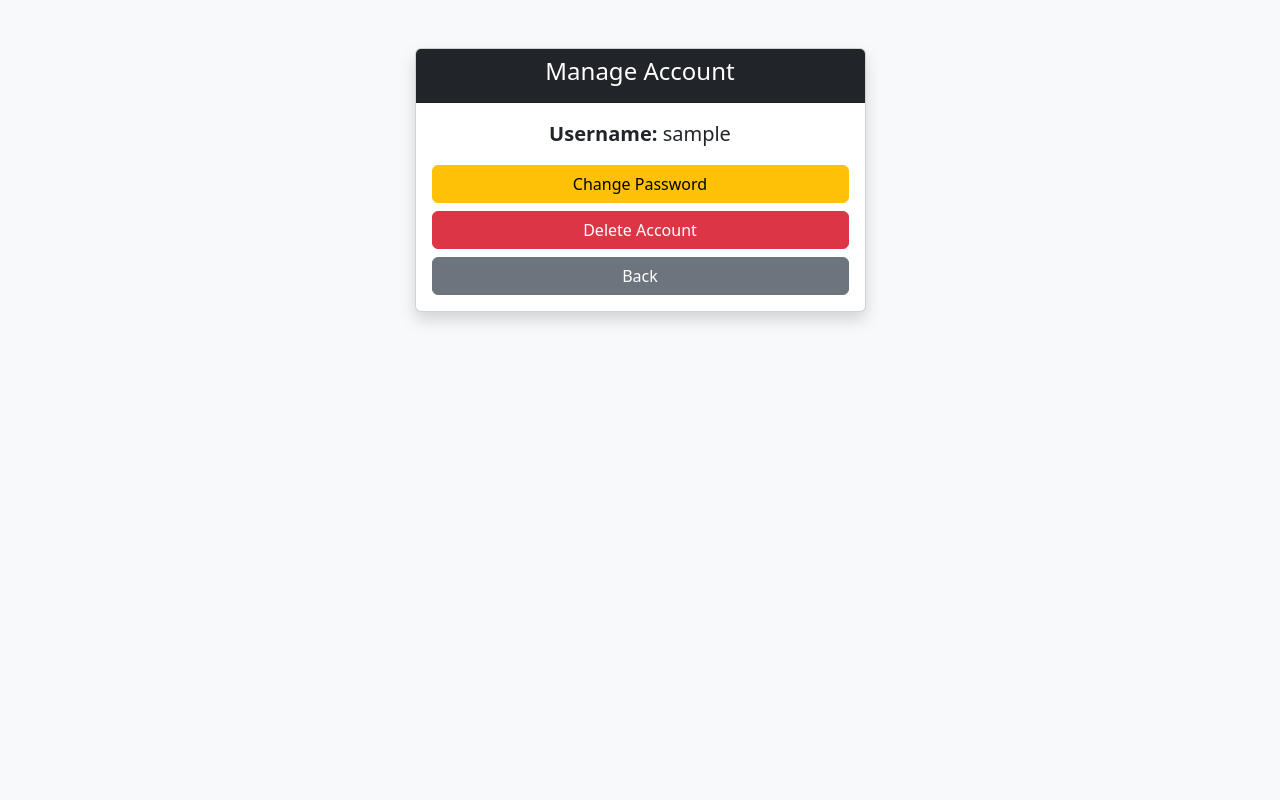
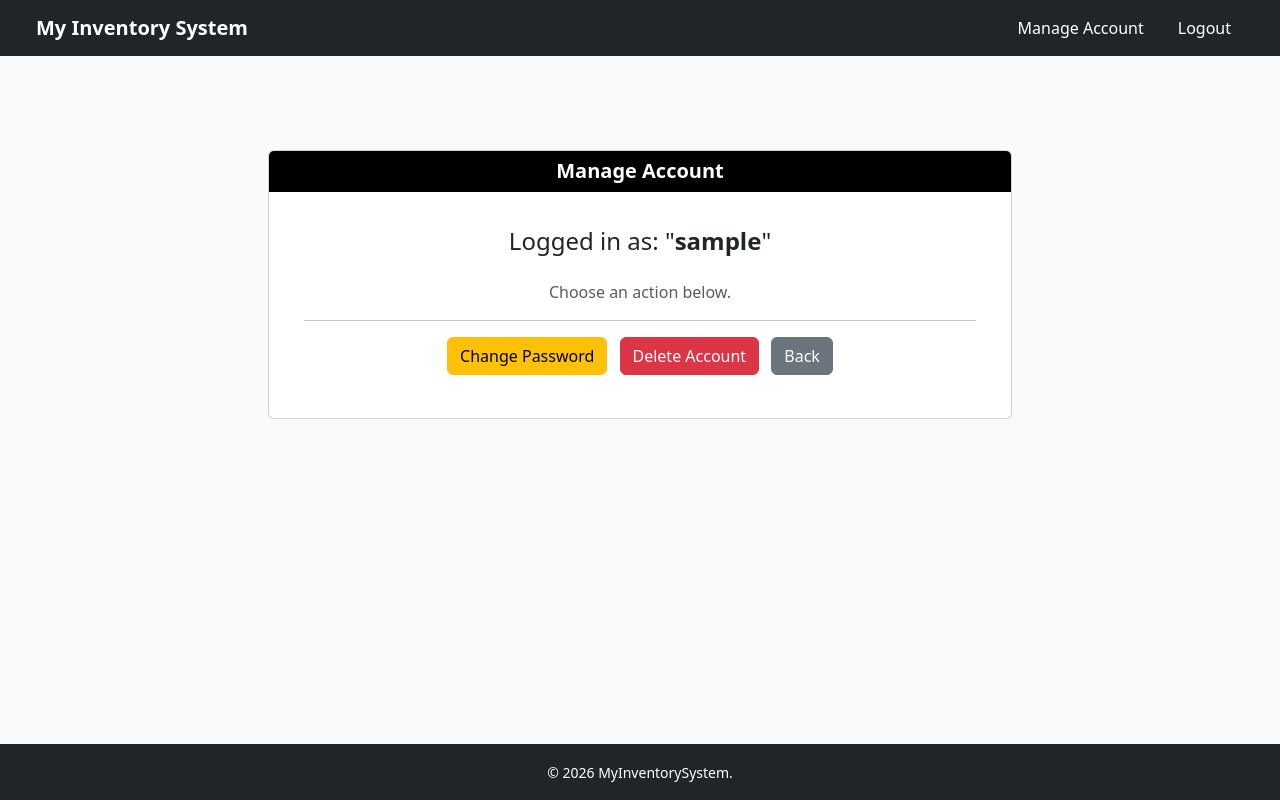
Before and after one commit to rhnmrgrtt/M6P-DjangoForms-DollerHerreraParico, a Django app: template MyInventoryApp/templates/MyInventoryApp/manage_account.html in a window 1280 px wide. Run offline with Django 3.2, Linux system fonts and the light colour scheme; the template is opened without the code that fills it: most values are stand-ins (such as "Sample title", 1, 10 or a date in 2020).

Commit message:
edited layout

```diff
--- a/MyInventoryApp/templates/MyInventoryApp/add_bottle.html
+++ b/MyInventoryApp/templates/MyInventoryApp/add_bottle.html
@@ -50,7 +50,7 @@
                         </select>
                     </div>
                     <div class="d-flex gap-2">
-                        <button type="submit" class="btn btn-dark">Confirm</button>
+                        <button type="submit" class="btn btn-success">Confirm</button>
                         <a href="{% url 'view_supplier' %}" class="btn btn-secondary">Cancel</a>
                     </div>
                 </form>
--- a/MyInventoryApp/templates/MyInventoryApp/base.html
+++ b/MyInventoryApp/templates/MyInventoryApp/base.html
@@ -14,13 +14,19 @@
 <body class="bg-light d-flex flex-column min-vh-100">
 
 <nav class="navbar navbar-dark bg-dark px-4 top-0">
-    <span class="navbar-brand fw-bold">MyInventorySystem</span>
-    <div>
-        {% if account %}
-        <a href="{% url 'manage_account' pk=account.pk %}" class="btn btn-dark me-2">Manage Account</a>
-        <a href="{% url 'logout' %}" class="btn btn-dark">Logout</a>
-        {% endif %}
-        {% block nav_buttons %}{% endblock %}
+    <div class="container-fluid d-flex justify-content-between align-items-center">
+
+        <span class="navbar-brand fw-bold mb-0">My Inventory System</span>
+
+        <div class="d-flex align-items-center ms-auto">
+            {% block navbar %}
+            {% if account %}
+                <a href="{% url 'manage_account' pk=account.pk %}" class="btn btn-dark me-2">Manage Account</a>
+                <a href="{% url 'logout' %}" class="btn btn-dark">Logout</a>
+            {% endif %}
+            {% endblock %}
+        </div>
+
     </div>
 </nav>
 
@@ -28,7 +34,7 @@
     {% block content %}{% endblock %}
 </div>
 
-<footer class="bg-dark text-white text-center py-3">
+<footer class="bg-dark text-white text-center py-3 fixed-bottom w-100 m-0">
     <small>&copy; 2026 MyInventorySystem.</small>
 </footer>
 
--- a/MyInventoryApp/templates/MyInventoryApp/manage_account.html
+++ b/MyInventoryApp/templates/MyInventoryApp/manage_account.html
@@ -1,29 +1,37 @@
-<!DOCTYPE html>
-<html lang="en">
-<head>
-    <meta charset="UTF-8">
-    <title>Manage Account</title>
-    <link rel="stylesheet" href="https://cdn.jsdelivr.net/npm/bootstrap@5.3.0/dist/css/bootstrap.min.css">
-</head>
-<body class="bg-light">
-<div class="container mt-5">
-    <div class="row justify-content-center">
-        <div class="col-md-5">
-            <div class="card shadow">
-                <div class="card-header bg-dark text-white text-center">
-                    <h4>Manage Account</h4>
-                </div>
-                <div class="card-body text-center">
-                    <p class="fs-5"><strong>Username:</strong> {{ account.username }}</p>
-                    <div class="d-grid gap-2 mt-3">
-                        <a href="{% url 'change_password' pk=account.pk %}" class="btn btn-warning">Change Password</a>
-                        <a href="{% url 'delete_account' pk=account.pk %}" class="btn btn-danger">Delete Account</a>
-                        <a href="{% url 'view_supplier' %}" class="btn btn-secondary">Back</a>
-                    </div>
-                </div>
+{% extends 'MyInventoryApp/base.html' %}
+{% load static %}
+
+{% block title %}Manage Account{% endblock %}
+
+{% block content %}
+<div class="col-md-8 offset-md-2" style="margin-top: 70px;">
+
+    <div class="card manage-card">
+
+        <div class="card-header text-white text-center" style="background-color: #000;">
+            <h5 class="mb-0 fw-bold">Manage Account</h5>
+        </div>
+
+        <div class="card-body text-center" style="padding: 35px;">
+
+            <h4 class="mb-2 mt-0">
+                Logged in as: "<strong>{{ account.username }}</strong>"
+            </h4>
+
+            <p class="text-muted mt-4 mb-2">
+                Choose an action below.
+            </p>
+
+            <hr>
+
+            <div class="mb-2">
+                <a href="{% url 'change_password' pk=account.pk %}" class="btn btn-warning me-2">Change Password</a>
+                <a href="{% url 'delete_account' pk=account.pk %}" class="btn btn-danger me-2">Delete Account</a>
+                <a href="{% url 'view_supplier' %}" class="btn btn-secondary">Back</a>
             </div>
+
         </div>
     </div>
+
 </div>
-</body>
-</html>
+{% endblock %}
--- a/MyInventoryApp/templates/MyInventoryApp/view_bottle_details.html
+++ b/MyInventoryApp/templates/MyInventoryApp/view_bottle_details.html
@@ -3,10 +3,13 @@
 {% block title %}Bottle Details{% endblock %}
 
 {% block content %}
+<div class="mt-4">
+
     <div class="card shadow-sm">
         <div class="card-header bg-dark text-white">
             <h4 class="mb-0">Water Bottle Details</h4>
         </div>
+
         <div class="card-body">
             <p><strong>SKU:</strong> {{ bottle.SKU }}</p>
             <p><strong>Brand:</strong> {{ bottle.brand }}</p>
@@ -17,9 +20,12 @@
             <p><strong>Supplier:</strong> {{ bottle.supplied_by.name }}</p>
             <p><strong>Quantity:</strong> {{ bottle.current_quantity }}</p>
         </div>
+
         <div class="card-footer">
             <a href="{% url 'delete_bottle' pk=bottle.pk %}" class="btn btn-danger">Delete</a>
             <a href="{% url 'view_bottles' pk=bottle.supplied_by.pk %}" class="btn btn-secondary">Back</a>
         </div>
     </div>
+
+</div>
 {% endblock %}
```
Also changed, not shown: MyInventoryApp/templates/MyInventoryApp/change_password.html (+20 -15 lines), MyInventoryApp/templates/MyInventoryApp/login.html (+18 -16 lines), MyInventoryApp/templates/MyInventoryApp/signup.html (+22 -18 lines), MyInventoryApp/templates/MyInventoryApp/view_supplier.html (+17 -4 lines), db.sqlite3, 1 other file. Lines whose indentation alone changed are shown as unchanged.
